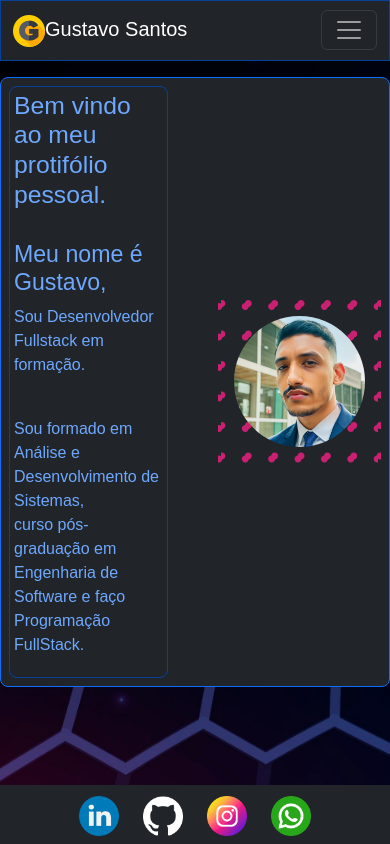
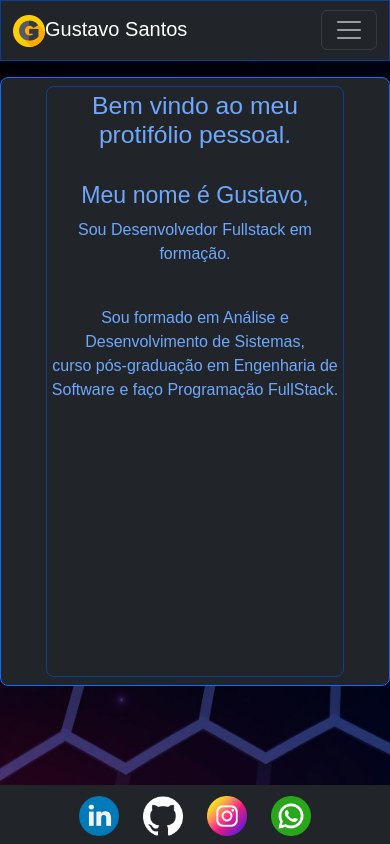
Before and after one commit to Gustavo1701/portifolio-pessoal-react, a React (Vite) app: page / in a window 390 px wide. Built offline with nearby package versions, Linux system fonts and the light colour scheme.

Commit message:
deixando home respansivo para 678px

```diff
--- a/src/Pages/Home.jsx
+++ b/src/Pages/Home.jsx
@@ -4,15 +4,11 @@ import bolinhas from '../assets/img/home/bolinhas.svg';
 
 const Home = () => {
     return (
-        <div className="content align-items-center justify-content-center p-2 d-flex container text-primary-emphasis bg-dark border border-primary rounded-3 mt-3 mb-3" style={{
+        <div id='containerHome' className="content align-items-center justify-content-center p-2 d-flex container text-primary-emphasis bg-dark border border-primary rounded-3 mt-3 mb-3" style={{
             gap: 50,
             }}>
 
-            <div className="container p-1 text-primary-emphasis bg-dark border border-primary-subtle rounded-3" data-bs-theme="dark" style={{
-
-                width: '50%',
-                height: '50%'
-                }}>
+            <div id='containerHomeText' className="container p-1 text-primary-emphasis bg-dark border border-primary-subtle rounded-3" data-bs-theme="dark">
                 <h2>Bem vindo ao meu protifólio pessoal.</h2><br />
                 <h3>Meu nome é Gustavo,</h3>
                 <p>Sou Desenvolvedor Fullstack em formação.</p><br />
@@ -21,11 +17,9 @@ const Home = () => {
                 </p>
             </div>
 
-            <div className="container p-3 text-primary-emphasis bg-dark" data-bs-theme="dark" style={{
-
+            <div id='containerHomeImage' className="container p-3 text-primary-emphasis bg-dark" data-bs-theme="dark" style={{
                 width: '50%',
                 height: '50%',
-                display: 'flex',
                 flexDirection: 'column',
 
                 justifyContent: 'center',
--- a/src/assets/css/index.css
+++ b/src/assets/css/index.css
@@ -1,4 +1,5 @@
-html, body {
+html,
+body {
     height: 100%;
     margin: 0;
     padding: 0;
@@ -13,9 +14,11 @@ body {
     flex-direction: column;
     overflow-x: hidden;
 }
+
 .content {
     flex: 1;
-    padding-bottom: 60px; /* Ajuste essa altura para corresponder à altura do rodapé */
+    padding-bottom: 60px;
+    /* Ajuste essa altura para corresponder à altura do rodapé */
 }
 
 .footer {
@@ -39,3 +42,28 @@ body {
     display: flex;
     flex-direction: column;
 }
+
+#containerHomeImage {
+    display: flex;
+}
+
+#containerHomeText {
+    width: '50%';
+    height: '50%'
+}
+
+
+@media (max-width: 678px) {
+    #containerHomeImage {
+        display: none;
+    }
+
+    #containerHomeText {
+        width: 80%;
+        height: 70vh;
+
+        text-align: center;
+        justify-content: center;
+        align-items: center;
+    }
+}
```
